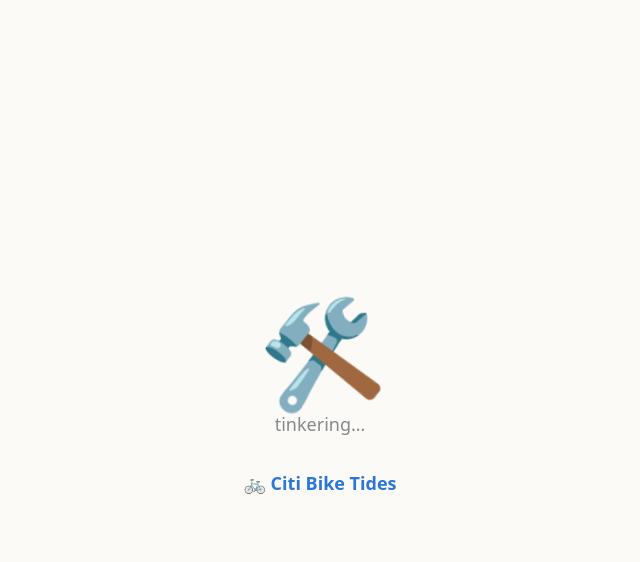
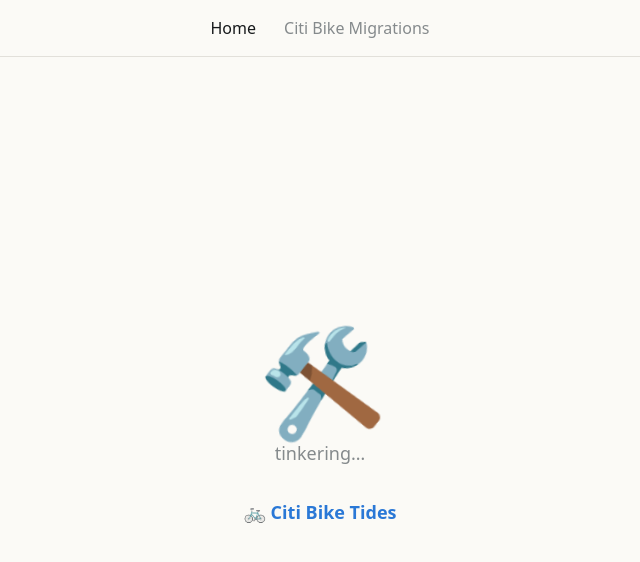
Before and after one commit to nshampoo/shampoe-website, a plain HTML site: page site/index.html in a window 1280 px wide. Shown: the whole page, without its empty margins (320-960 px from the left). Drawn offline with Linux system fonts and the light colour scheme.

Commit message:
Add header nav: Home and Citi Bike Migrations

```diff
--- a/site/index.html
+++ b/site/index.html
@@ -11,24 +11,33 @@
   --bg: #fbfaf6;
   --ink: #16191b;
   --muted: #858a8c;
+  --rule: #e2e0da;
   --link: #2a78d6;
   color-scheme: light dark;
 }
 @media (prefers-color-scheme: dark) {
-  :root { --bg: #14181b; --ink: #eef1f2; --muted: #7d868a; --link: #7fb2f0; }
+  :root { --bg: #14181b; --ink: #eef1f2; --muted: #7d868a; --rule: #2b3338; --link: #7fb2f0; }
 }
 * { box-sizing: border-box; }
 body {
   margin: 0;
   min-height: 100vh;
-  display: grid;
-  place-items: center;
-  padding: 16px;
+  display: flex;
+  flex-direction: column;
   background: var(--bg);
   color: var(--ink);
   font: 18px/1.5 system-ui, -apple-system, "Helvetica Neue", Arial, sans-serif;
   text-align: center;
 }
+header {
+  padding: 16px;
+  border-bottom: 1px solid var(--rule);
+  font-size: 16px;
+}
+header nav { display: flex; justify-content: center; flex-wrap: wrap; gap: 8px 28px; }
+header a { color: var(--muted); font-weight: 500; }
+header a:hover, header a[aria-current="page"] { color: var(--ink); text-decoration: none; }
+main { flex: 1; display: grid; place-content: center; padding: 16px; }
 .emoji { font-size: 96px; line-height: 1; display: inline-block; animation: tinker 2.4s ease-in-out infinite; }
 @keyframes tinker { 0%, 100% { transform: rotate(-12deg); } 50% { transform: rotate(12deg); } }
 @media (prefers-reduced-motion: reduce) { .emoji { animation: none; } }
@@ -38,6 +47,12 @@
 </style>
 </head>
 <body>
+<header>
+  <nav>
+    <a href="/" aria-current="page">Home</a>
+    <a href="/citibike/">Citi Bike Migrations</a>
+  </nav>
+</header>
 <main>
   <div class="emoji" aria-hidden="true">🛠️</div>
   <p>tinkering…</p>
```
